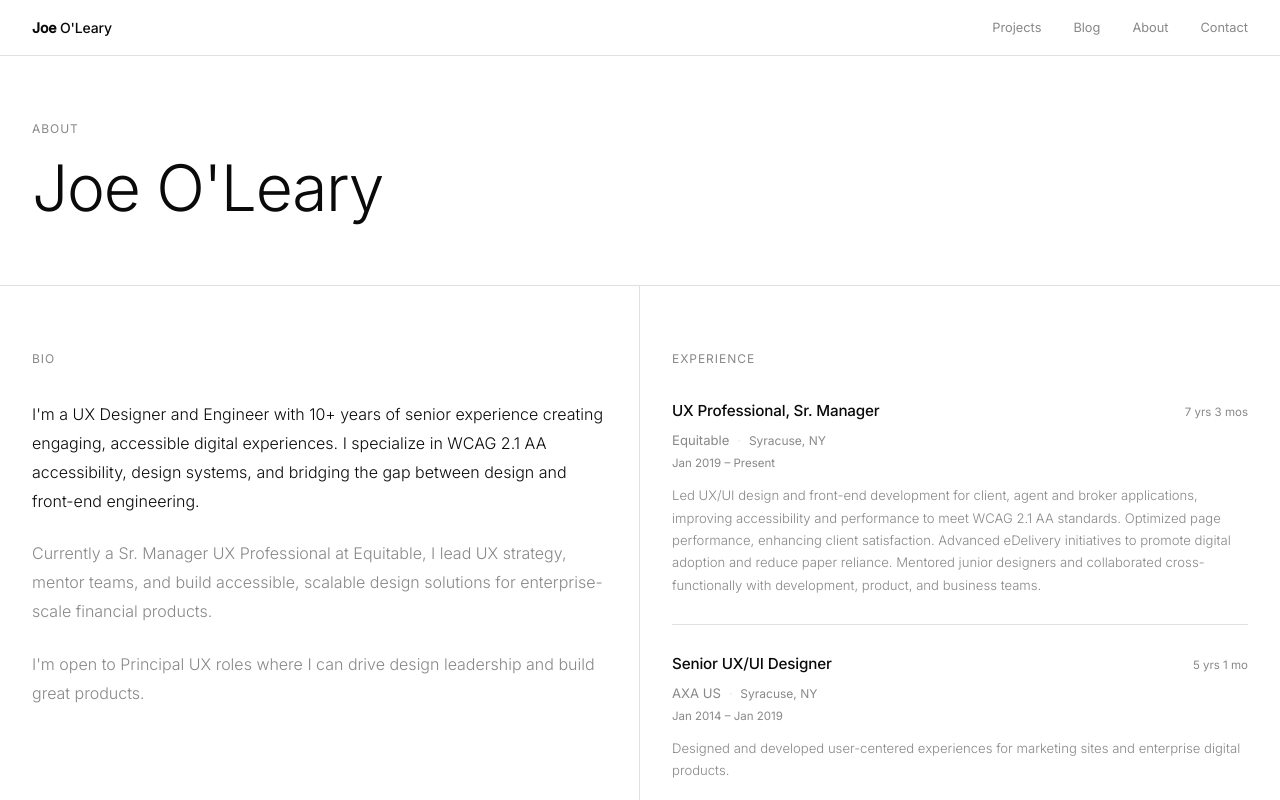
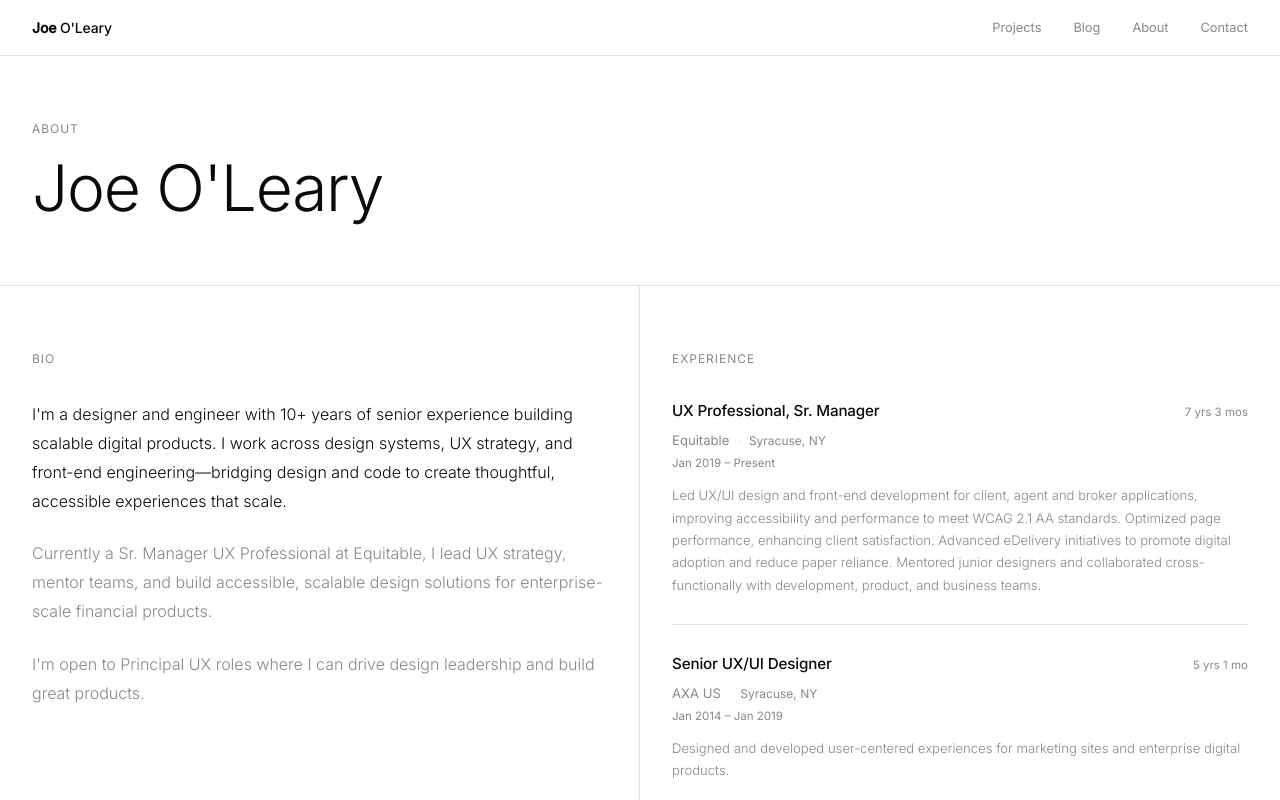
Before and after one commit to professorfalken1942-hash/joeoleary, a Next.js app: page /about in a window 1280 px wide. Shown: the top 800 px of the page. Built offline with nearby package versions, Linux system fonts and the light colour scheme.

Commit message:
Update about bio: emphasize design + development

```diff
--- a/src/app/about/page.tsx
+++ b/src/app/about/page.tsx
@@ -95,7 +95,7 @@ export default function AboutPage() {
             color: "var(--black)",
             marginBottom: "1.5rem",
           }}>
-            I'm a UX Designer and Engineer with 10+ years of senior experience creating engaging, accessible digital experiences. I specialize in WCAG 2.1 AA accessibility, design systems, and bridging the gap between design and front-end engineering.
+            I'm a designer and engineer with 10+ years of senior experience building scalable digital products. I work across design systems, UX strategy, and front-end engineering—bridging design and code to create thoughtful, accessible experiences that scale.
           </p>
           <p style={{
             fontFamily: "var(--font-sans)",
```
